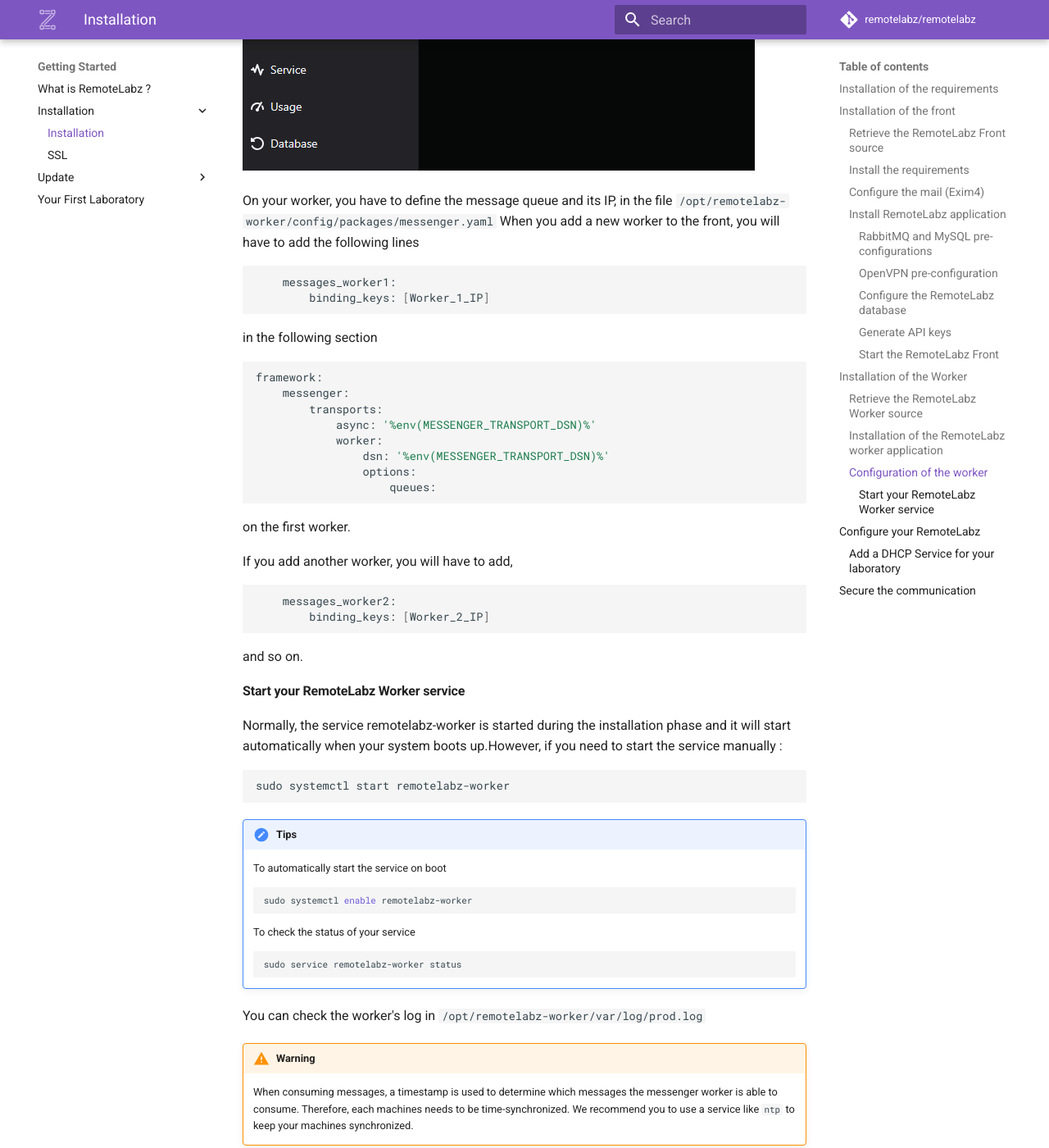
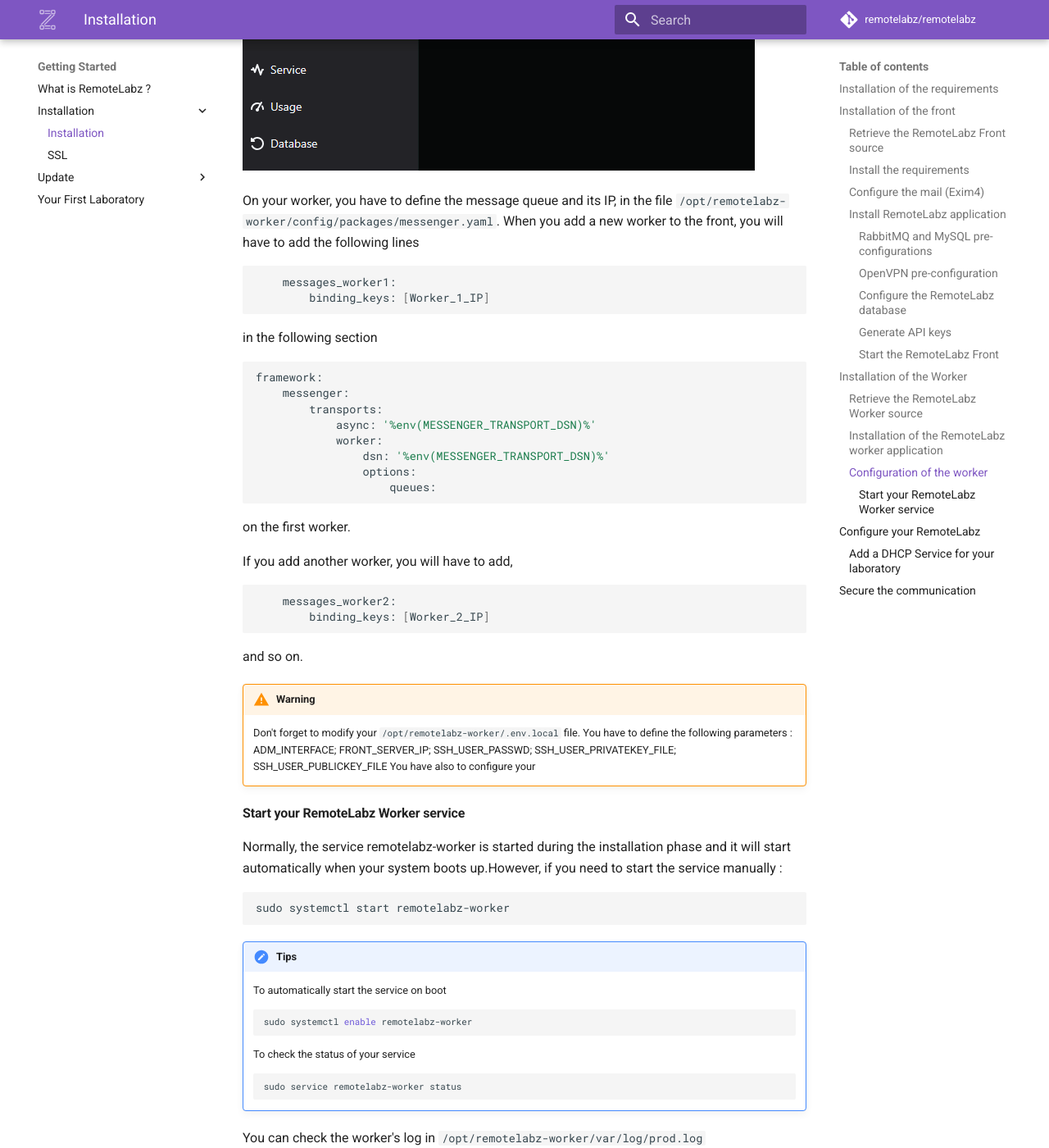
Before and after one commit to remotelabz/remotelabz-docs, an MkDocs documentation site: the page built from docs/administrators/getting-started/ubuntu-standalone.md, in a window 1280 px wide and 1400 px high, scrolled down 6660 px. Shown: the whole window at 82% size. Built offline with MkDocs 1.6.1 and Material for MkDocs 9.7.7, drawn with Linux system fonts in a browser that asks for light colours; comment, search, counter and statistics services are not loaded.

Commit message:
Update worker install doc

````diff
--- a/docs/administrators/getting-started/ubuntu-standalone.md
+++ b/docs/administrators/getting-started/ubuntu-standalone.md
@@ -232,7 +232,7 @@ You have to configure the worker IP on the web interface of the front by clickin
 
 ![Add a worker](/images/Administrator/AddWorker.png)
 
-On your worker, you have to define the message queue and its IP, in the file `/opt/remotelabz-worker/config/packages/messenger.yaml` When you add a new worker to the front, you will have to add the following lines
+On your worker, you have to define the message queue and its IP, in the file `/opt/remotelabz-worker/config/packages/messenger.yaml`. When you add a new worker to the front, you will have to add the following lines
 ```bash
     messages_worker1:
         binding_keys: [Worker_1_IP]
@@ -256,6 +256,11 @@ If you add another worker, you will have to add,
         binding_keys: [Worker_2_IP]
 ```
 and so on.
+
+!!! warning
+    Don't forget to modify your `/opt/remotelabz-worker/.env.local` file. You have to define the following parameters :
+    ADM_INTERFACE; FRONT_SERVER_IP; SSH_USER_PASSWD; SSH_USER_PRIVATEKEY_FILE; SSH_USER_PUBLICKEY_FILE
+    You have also to configure your
 
 #### Start your RemoteLabz Worker service
 Normally, the service remotelabz-worker is started during the installation phase and it will start automatically when your system boots up.However, if you need to start the service manually :
````
